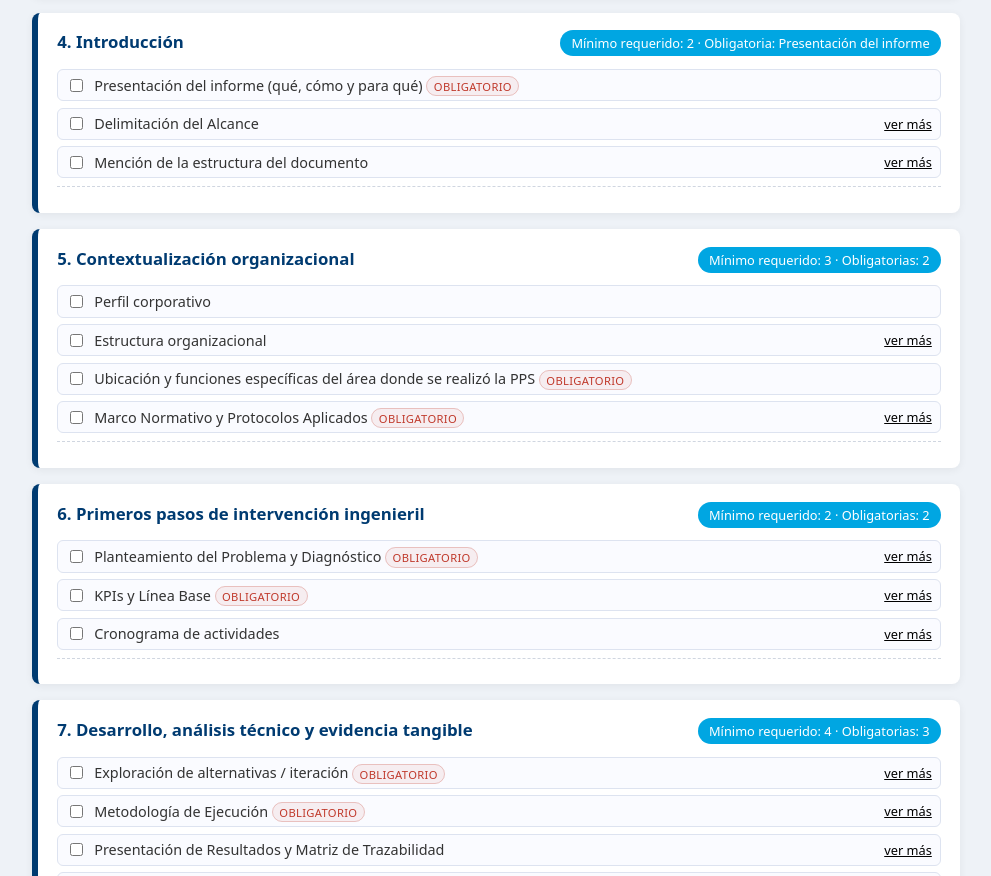
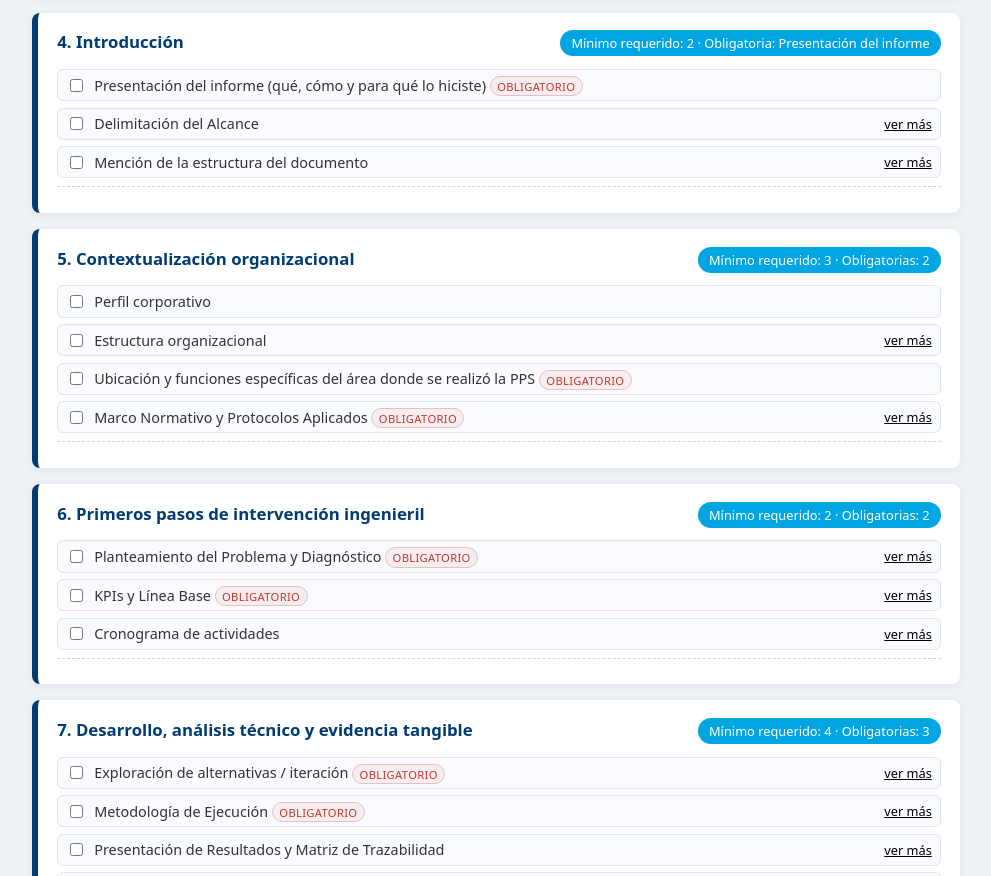
Before and after one commit to CRC-ITBA/PPS, a plain HTML site: page index.html in a window 1280 px wide. Shown: the part 981-1857 px from the top of the page, without its empty margins (144-1135 px from the left). Drawn offline with Linux system fonts and the light colour scheme.

Commit message:
Update index.html

```diff
--- a/index.html
+++ b/index.html
@@ -172,7 +172,7 @@
       <li class="option-item"><div class="option-main">
         <input type="checkbox" id="s4o1" data-section="4" data-required="true"
                data-label="Presentación del informe">
-        <label for="s4o1">Presentación del informe (qué, cómo y para qué)
+        <label for="s4o1">Presentación del informe (qué, cómo y para qué lo hiciste)
           <span class="required-pill">Obligatorio</span>
         </label>
       </div></li>
```
